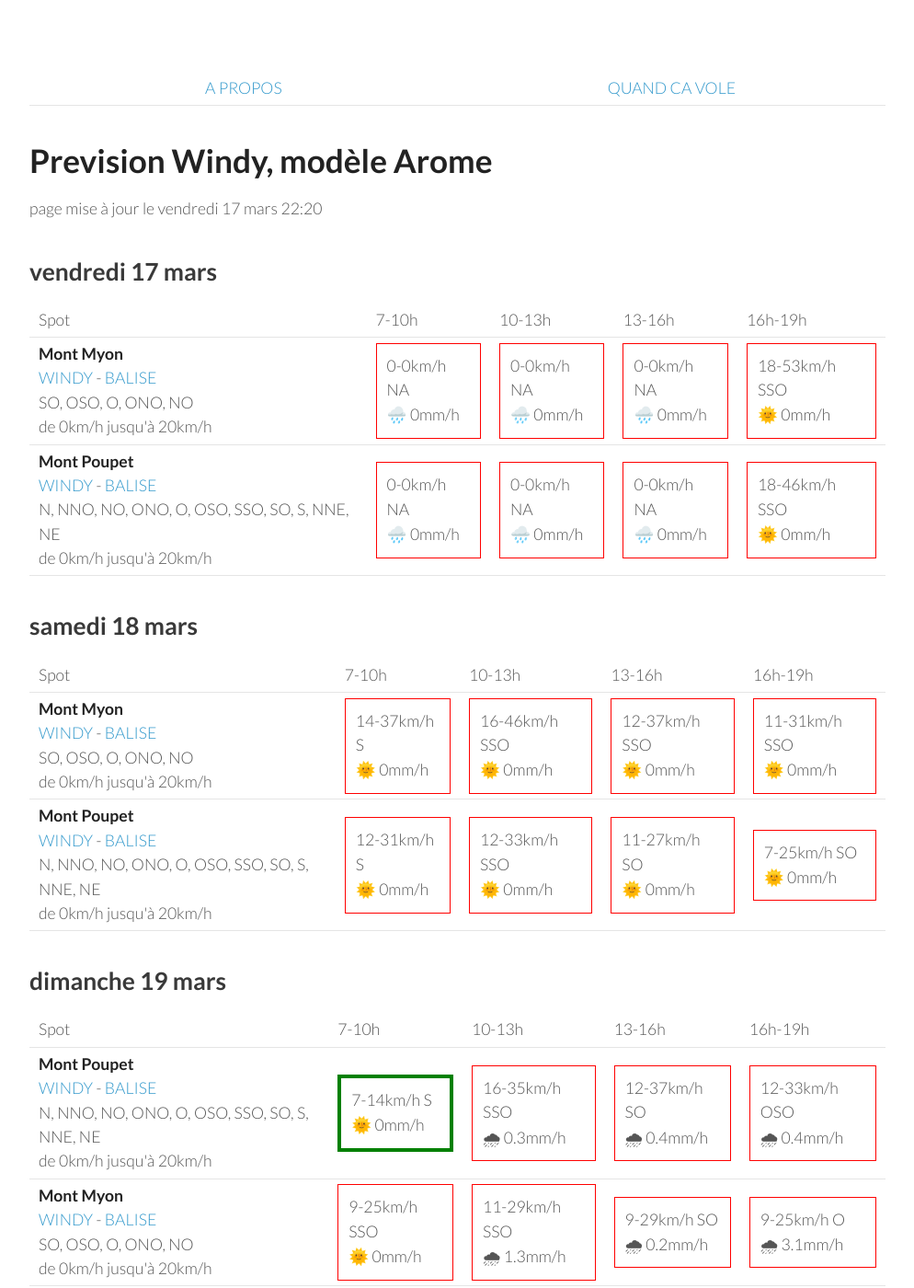
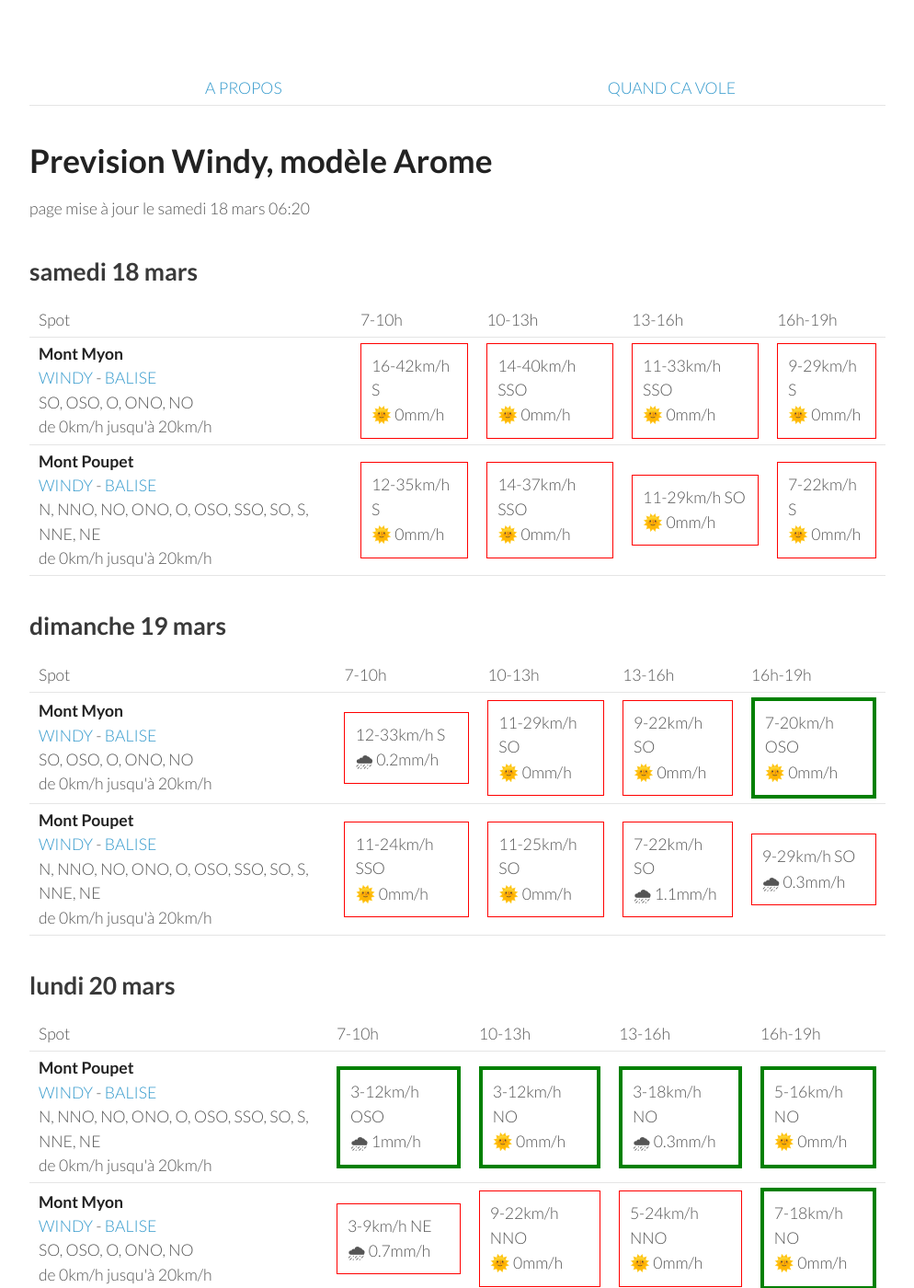
Before and after one commit to parapente-dans-le-nord/parapente-dans-le-nord.github.io, a Jekyll site: the page built from jura.markdown, in a window 1280 px wide and 1400 px high. Shown: the whole window at 92% size, without its empty margins (26-1020 px from the left). Built offline with Jekyll 4.4.1, drawn with Linux system fonts in a browser that asks for light colours; some of the changed text lies outside the part shown.

Commit message:
update index.markdown

```diff
--- a/jura.markdown
+++ b/jura.markdown
@@ -7,42 +7,8 @@ title:  "Tous les spots"
 {: .links}
 
 # Prevision Windy, modèle Arome
-page mise à jour le vendredi 17 mars 22:20
+page mise à jour le samedi 18 mars 06:20
 
-## vendredi 17 mars
-
-{::nomarkdown}
-<table>
-  <tbody>
-    <tr>
-      <td>Spot</td>
-      <td>7-10h</td>
-      <td>10-13h</td>
-      <td>13-16h</td>
-      <td>16h-19h</td>
-    </tr>
-<tr>
-        <td><strong>Mont Myon</strong><br><a href="https://windy.com/46.331/5.397?45.898,5.394,8,m:eWoagj8">WINDY</a> - <span class=""><a href="http://www.balisemeteo.com/balise.php?idBalise=70">BALISE</a> </span><br> <span class="vent-favorable">SO, OSO, O, ONO, NO</span><br><span class="force-vent">de 0km/h jusqu'à 20km/h</span> </td>
-
-            <td><div class="not-flyable"><p>0-0km/h NA</p><p>🌧️ 0mm/h</p></div></td>
-            <td><div class="not-flyable"><p>0-0km/h NA</p><p>🌧️ 0mm/h</p></div></td>
-            <td><div class="not-flyable"><p>0-0km/h NA</p><p>🌧️ 0mm/h</p></div></td>
-            <td><div class="not-flyable"><p>18-53km/h SSO</p><p>🌞 0mm/h</p></div></td>
-
-    </tr>
-<tr>
-        <td><strong>Mont Poupet</strong><br><a href="https://windy.com/46.970/5.876?46.541,5.876,8">WINDY</a> - <span class=""><a href="http://www.balisemeteo.com/balise.php?idBalise=92">BALISE</a> </span><br> <span class="vent-favorable">N, NNO, NO, ONO, O, OSO, SSO, SO, S, NNE, NE</span><br><span class="force-vent">de 0km/h jusqu'à 20km/h</span> </td>
-
-            <td><div class="not-flyable"><p>0-0km/h NA</p><p>🌧️ 0mm/h</p></div></td>
-            <td><div class="not-flyable"><p>0-0km/h NA</p><p>🌧️ 0mm/h</p></div></td>
-            <td><div class="not-flyable"><p>0-0km/h NA</p><p>🌧️ 0mm/h</p></div></td>
-            <td><div class="not-flyable"><p>18-46km/h SSO</p><p>🌞 0mm/h</p></div></td>
-
-    </tr>
-
-</tbody>
-</table>
-{:/}
 ## samedi 18 mars
 
 {::nomarkdown}
@@ -58,20 +24,20 @@ page mise à jour le vendredi 17 mars 22:20
 <tr>
         <td><strong>Mont Myon</strong><br><a href="https://windy.com/46.331/5.397?45.898,5.394,8,m:eWoagj8">WINDY</a> - <span class=""><a href="http://www.balisemeteo.com/balise.php?idBalise=70">BALISE</a> </span><br> <span class="vent-favorable">SO, OSO, O, ONO, NO</span><br><span class="force-vent">de 0km/h jusqu'à 20km/h</span> </td>
 
-            <td><div class="not-flyable"><p>14-37km/h S</p><p>🌞 0mm/h</p></div></td>
-            <td><div class="not-flyable"><p>16-46km/h SSO</p><p>🌞 0mm/h</p></div></td>
-            <td><div class="not-flyable"><p>12-37km/h SSO</p><p>🌞 0mm/h</p></div></td>
-            <td><div class="not-flyable"><p>11-31km/h SSO</p><p>🌞 0mm/h</p></div></td>
+            <td><div class="not-flyable"><p>16-42km/h S</p><p>🌞 0mm/h</p></div></td>
+            <td><div class="not-flyable"><p>14-40km/h SSO</p><p>🌞 0mm/h</p></div></td>
+            <td><div class="not-flyable"><p>11-33km/h SSO</p><p>🌞 0mm/h</p></div></td>
+            <td><div class="not-flyable"><p>9-29km/h S</p><p>🌞 0mm/h</p></div></td>
 
 
     </tr>
 <tr>
         <td><strong>Mont Poupet</strong><br><a href="https://windy.com/46.970/5.876?46.541,5.876,8">WINDY</a> - <span class=""><a href="http://www.balisemeteo.com/balise.php?idBalise=92">BALISE</a> </span><br> <span class="vent-favorable">N, NNO, NO, ONO, O, OSO, SSO, SO, S, NNE, NE</span><br><span class="force-vent">de 0km/h jusqu'à 20km/h</span> </td>
 
-            <td><div class="not-flyable"><p>12-31km/h S</p><p>🌞 0mm/h</p></div></td>
-            <td><div class="not-flyable"><p>12-33km/h SSO</p><p>🌞 0mm/h</p></div></td>
-            <td><div class="not-flyable"><p>11-27km/h SO</p><p>🌞 0mm/h</p></div></td>
-            <td><div class="not-flyable"><p>7-25km/h SO</p><p>🌞 0mm/h</p></div></td>
+            <td><div class="not-flyable"><p>12-35km/h S</p><p>🌞 0mm/h</p></div></td>
+            <td><div class="not-flyable"><p>14-37km/h SSO</p><p>🌞 0mm/h</p></div></td>
+            <td><div class="not-flyable"><p>11-29km/h SO</p><p>🌞 0mm/h</p></div></td>
+            <td><div class="not-flyable"><p>7-22km/h S</p><p>🌞 0mm/h</p></div></td>
 
 
     </tr>
@@ -92,22 +58,22 @@ page mise à jour le vendredi 17 mars 22:20
       <td>16h-19h</td>
     </tr>
 <tr>
-        <td><strong>Mont Poupet</strong><br><a href="https://windy.com/46.970/5.876?46.541,5.876,8">WINDY</a> - <span class=""><a href="http://www.balisemeteo.com/balise.php?idBalise=92">BALISE</a> </span><br> <span class="vent-favorable">N, NNO, NO, ONO, O, OSO, SSO, SO, S, NNE, NE</span><br><span class="force-vent">de 0km/h jusqu'à 20km/h</span> </td>
+        <td><strong>Mont Myon</strong><br><a href="https://windy.com/46.331/5.397?45.898,5.394,8,m:eWoagj8">WINDY</a> - <span class=""><a href="http://www.balisemeteo.com/balise.php?idBalise=70">BALISE</a> </span><br> <span class="vent-favorable">SO, OSO, O, ONO, NO</span><br><span class="force-vent">de 0km/h jusqu'à 20km/h</span> </td>
 
-            <td><div class="flyable"><p>7-14km/h S</p><p>🌞 0mm/h</p></div></td>
-            <td><div class="not-flyable"><p>16-35km/h SSO</p><p>🌧 0.3mm/h</p></div></td>
-            <td><div class="not-flyable"><p>12-37km/h SO</p><p>🌧 0.4mm/h</p></div></td>
-            <td><div class="not-flyable"><p>12-33km/h OSO</p><p>🌧 0.4mm/h</p></div></td>
+            <td><div class="not-flyable"><p>12-33km/h S</p><p>🌧 0.2mm/h</p></div></td>
+            <td><div class="not-flyable"><p>11-29km/h SO</p><p>🌞 0mm/h</p></div></td>
+            <td><div class="not-flyable"><p>9-22km/h SO</p><p>🌞 0mm/h</p></div></td>
+            <td><div class="flyable"><p>7-20km/h OSO</p><p>🌞 0mm/h</p></div></td>
 
 
     </tr>
 <tr>
-        <td><strong>Mont Myon</strong><br><a href="https://windy.com/46.331/5.397?45.898,5.394,8,m:eWoagj8">WINDY</a> - <span class=""><a href="http://www.balisemeteo.com/balise.php?idBalise=70">BALISE</a> </span><br> <span class="vent-favorable">SO, OSO, O, ONO, NO</span><br><span class="force-vent">de 0km/h jusqu'à 20km/h</span> </td>
+        <td><strong>Mont Poupet</strong><br><a href="https://windy.com/46.970/5.876?46.541,5.876,8">WINDY</a> - <span class=""><a href="http://www.balisemeteo.com/balise.php?idBalise=92">BALISE</a> </span><br> <span class="vent-favorable">N, NNO, NO, ONO, O, OSO, SSO, SO, S, NNE, NE</span><br><span class="force-vent">de 0km/h jusqu'à 20km/h</span> </td>
 
-            <td><div class="not-flyable"><p>9-25km/h SSO</p><p>🌞 0mm/h</p></div></td>
-            <td><div class="not-flyable"><p>11-29km/h SSO</p><p>🌧 1.3mm/h</p></div></td>
-            <td><div class="not-flyable"><p>9-29km/h SO</p><p>🌧 0.2mm/h</p></div></td>
-            <td><div class="not-flyable"><p>9-25km/h O</p><p>🌧 3.1mm/h</p></div></td>
+            <td><div class="not-flyable"><p>11-24km/h SSO</p><p>🌞 0mm/h</p></div></td>
+            <td><div class="not-flyable"><p>11-25km/h SO</p><p>🌞 0mm/h</p></div></td>
+            <td><div class="not-flyable"><p>7-22km/h SO</p><p>🌧 1.1mm/h</p></div></td>
+            <td><div class="not-flyable"><p>9-29km/h SO</p><p>🌧 0.3mm/h</p></div></td>
 
 
     </tr>
@@ -130,20 +96,20 @@ page mise à jour le vendredi 17 mars 22:20
 <tr>
         <td><strong>Mont Poupet</strong><br><a href="https://windy.com/46.970/5.876?46.541,5.876,8">WINDY</a> - <span class=""><a href="http://www.balisemeteo.com/balise.php?idBalise=92">BALISE</a> </span><br> <span class="vent-favorable">N, NNO, NO, ONO, O, OSO, SSO, SO, S, NNE, NE</span><br><span class="force-vent">de 0km/h jusqu'à 20km/h</span> </td>
 
-            <td><div class="flyable"><p>5-14km/h SSO</p><p>🌞 0mm/h</p></div></td>
-            <td><div class="flyable"><p>5-16km/h O</p><p>🌞 0mm/h</p></div></td>
-            <td><div class="flyable"><p>5-18km/h ONO</p><p>🌧 0.2mm/h</p></div></td>
-            <td><div class="flyable"><p>5-16km/h NNO</p><p>🌞 0mm/h</p></div></td>
+            <td><div class="flyable"><p>3-12km/h OSO</p><p>🌧 1mm/h</p></div></td>
+            <td><div class="flyable"><p>3-12km/h NO</p><p>🌞 0mm/h</p></div></td>
+            <td><div class="flyable"><p>3-18km/h NO</p><p>🌧 0.3mm/h</p></div></td>
+            <td><div class="flyable"><p>5-16km/h NO</p><p>🌞 0mm/h</p></div></td>
 
 
     </tr>
 <tr>
         <td><strong>Mont Myon</strong><br><a href="https://windy.com/46.331/5.397?45.898,5.394,8,m:eWoagj8">WINDY</a> - <span class=""><a href="http://www.balisemeteo.com/balise.php?idBalise=70">BALISE</a> </span><br> <span class="vent-favorable">SO, OSO, O, ONO, NO</span><br><span class="force-vent">de 0km/h jusqu'à 20km/h</span> </td>
 
-            <td><div class="not-flyable"><p>1-7km/h E</p><p>🌞 0mm/h</p></div></td>
-            <td><div class="not-flyable"><p>7-18km/h NNO</p><p>🌞 0mm/h</p></div></td>
-            <td><div class="not-flyable"><p>3-22km/h NO</p><p>🌞 0mm/h</p></div></td>
-            <td><div class="not-flyable"><p>7-20km/h NNO</p><p>🌞 0mm/h</p></div></td>
+            <td><div class="not-flyable"><p>3-9km/h NE</p><p>🌧 0.7mm/h</p></div></td>
+            <td><div class="not-flyable"><p>9-22km/h NNO</p><p>🌞 0mm/h</p></div></td>
+            <td><div class="not-flyable"><p>5-24km/h NNO</p><p>🌞 0mm/h</p></div></td>
+            <td><div class="flyable"><p>7-18km/h NO</p><p>🌞 0mm/h</p></div></td>
 
 
     </tr>
@@ -164,22 +130,22 @@ page mise à jour le vendredi 17 mars 22:20
       <td>16h-19h</td>
     </tr>
 <tr>
-        <td><strong>Mont Myon</strong><br><a href="https://windy.com/46.331/5.397?45.898,5.394,8,m:eWoagj8">WINDY</a> - <span class=""><a href="http://www.balisemeteo.com/balise.php?idBalise=70">BALISE</a> </span><br> <span class="vent-favorable">SO, OSO, O, ONO, NO</span><br><span class="force-vent">de 0km/h jusqu'à 20km/h</span> </td>
+        <td><strong>Mont Poupet</strong><br><a href="https://windy.com/46.970/5.876?46.541,5.876,8">WINDY</a> - <span class=""><a href="http://www.balisemeteo.com/balise.php?idBalise=92">BALISE</a> </span><br> <span class="vent-favorable">N, NNO, NO, ONO, O, OSO, SSO, SO, S, NNE, NE</span><br><span class="force-vent">de 0km/h jusqu'à 20km/h</span> </td>
 
-            <td><div class="not-flyable"><p>5-12km/h SE</p><p>🌞 0mm/h</p></div></td>
-            <td><div class="not-flyable"><p>7-20km/h SSO</p><p>🌞 0mm/h</p></div></td>
-            <td><div class="not-flyable"><p>7-25km/h OSO</p><p>🌞 0mm/h</p></div></td>
-            <td><div class="not-flyable"><p>5-22km/h OSO</p><p>🌞 0mm/h</p></div></td>
+            <td><div class="flyable"><p>9-18km/h S</p><p>🌞 0mm/h</p></div></td>
+            <td><div class="not-flyable"><p>12-29km/h SO</p><p>🌞 0mm/h</p></div></td>
+            <td><div class="not-flyable"><p>14-35km/h OSO</p><p>🌞 0mm/h</p></div></td>
+            <td><div class="not-flyable"><p>12-35km/h OSO</p><p>🌞 0mm/h</p></div></td>
 
 
     </tr>
 <tr>
-        <td><strong>Mont Poupet</strong><br><a href="https://windy.com/46.970/5.876?46.541,5.876,8">WINDY</a> - <span class=""><a href="http://www.balisemeteo.com/balise.php?idBalise=92">BALISE</a> </span><br> <span class="vent-favorable">N, NNO, NO, ONO, O, OSO, SSO, SO, S, NNE, NE</span><br><span class="force-vent">de 0km/h jusqu'à 20km/h</span> </td>
+        <td><strong>Mont Myon</strong><br><a href="https://windy.com/46.331/5.397?45.898,5.394,8,m:eWoagj8">WINDY</a> - <span class=""><a href="http://www.balisemeteo.com/balise.php?idBalise=70">BALISE</a> </span><br> <span class="vent-favorable">SO, OSO, O, ONO, NO</span><br><span class="force-vent">de 0km/h jusqu'à 20km/h</span> </td>
 
-            <td><div class="not-flyable"><p>11-20km/h SSE</p><p>🌞 0mm/h</p></div></td>
-            <td><div class="not-flyable"><p>11-27km/h SO</p><p>🌞 0mm/h</p></div></td>
-            <td><div class="not-flyable"><p>14-35km/h OSO</p><p>🌞 0mm/h</p></div></td>
-            <td><div class="not-flyable"><p>12-35km/h OSO</p><p>🌞 0mm/h</p></div></td>
+            <td><div class="not-flyable"><p>7-14km/h SE</p><p>🌞 0mm/h</p></div></td>
+            <td><div class="not-flyable"><p>11-25km/h SSO</p><p>🌞 0mm/h</p></div></td>
+            <td><div class="not-flyable"><p>7-25km/h OSO</p><p>🌞 0mm/h</p></div></td>
+            <td><div class="not-flyable"><p>5-22km/h OSO</p><p>🌞 0mm/h</p></div></td>
 
 
     </tr>
@@ -212,10 +178,10 @@ page mise à jour le vendredi 17 mars 22:20
 <tr>
         <td><strong>Mont Poupet</strong><br><a href="https://windy.com/46.970/5.876?46.541,5.876,8">WINDY</a> - <span class=""><a href="http://www.balisemeteo.com/balise.php?idBalise=92">BALISE</a> </span><br> <span class="vent-favorable">N, NNO, NO, ONO, O, OSO, SSO, SO, S, NNE, NE</span><br><span class="force-vent">de 0km/h jusqu'à 20km/h</span> </td>
 
-            <td><div class="not-flyable"><p>9-18km/h SSE</p><p>🌞 0mm/h</p></div></td>
-            <td><div class="not-flyable"><p>11-24km/h SSO</p><p>🌞 0mm/h</p></div></td>
-            <td><div class="not-flyable"><p>14-35km/h OSO</p><p>🌞 0mm/h</p></div></td>
-            <td><div class="not-flyable"><p>16-37km/h OSO</p><p>🌞 0mm/h</p></div></td>
+            <td><div class="not-flyable"><p>9-24km/h S</p><p>🌞 0mm/h</p></div></td>
+            <td><div class="not-flyable"><p>7-22km/h OSO</p><p>🌞 0mm/h</p></div></td>
+            <td><div class="not-flyable"><p>14-33km/h SO</p><p>🌞 0mm/h</p></div></td>
+            <td><div class="not-flyable"><p>11-33km/h OSO</p><p>🌞 0mm/h</p></div></td>
 
 
     </tr>
```
